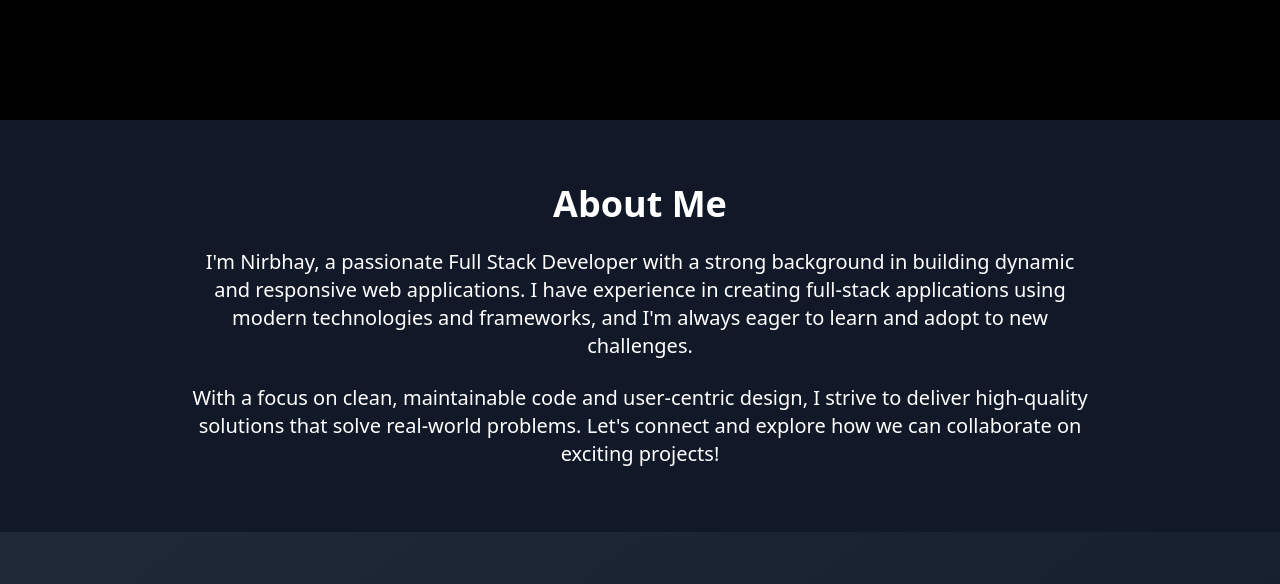
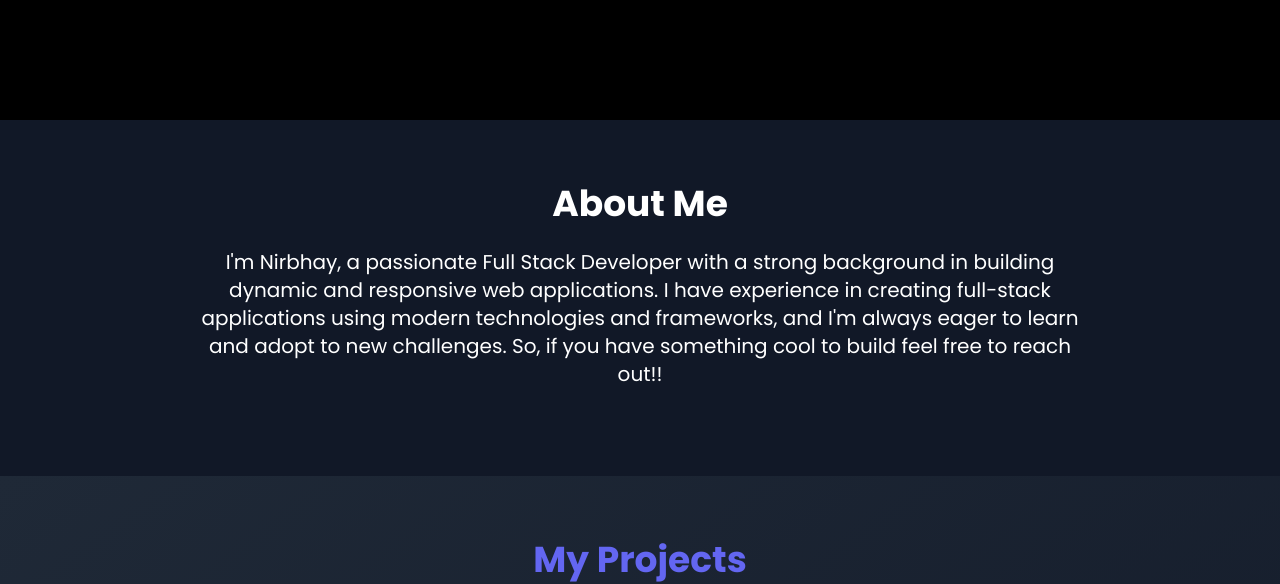
Before and after one commit to NirbhaySingh74/portfoio, a React (Vite) app: page / in a window 1280 px wide. Shown: the part 680-1264 px from the top of the page. Built offline with nearby package versions, Linux system fonts and the light colour scheme.

Commit message:
fonts added

```diff
--- a/index.html
+++ b/index.html
@@ -3,6 +3,11 @@
   <head>
     <meta charset="UTF-8" />
     <link rel="icon" type="image/svg+xml" href="../src/assets/profilePic.png" />
+    <link
+      href="https://fonts.googleapis.com/css2?family=Poppins:wght@400;500;600;700&display=swap"
+      rel="stylesheet"
+    />
+
     <meta name="viewport" content="width=device-width, initial-scale=1.0" />
     <title>Nirbhay</title>
   </head>
--- a/src/App.tsx
+++ b/src/App.tsx
@@ -9,7 +9,7 @@ import Skills from "./components/Skills";
 
 function App() {
   return (
-    <>
+    <div className="font-sans">
       <Header />
       <Hero />
       <About />
@@ -17,7 +17,7 @@ function App() {
       <Skills />
       <Contact />
       <Footer />
-    </>
+    </div>
   );
 }
 
--- a/src/components/About.tsx
+++ b/src/components/About.tsx
@@ -23,9 +23,10 @@ const About: React.FC = () => {
           background in building dynamic and responsive web applications. I have
           experience in creating full-stack applications using modern
           technologies and frameworks, and I'm always eager to learn and adopt
-          to new challenges.
+          to new challenges. So, if you have something cool to build feel free
+          to reach out!!
         </motion.p>
-        <motion.p
+        {/* <motion.p
           className="text-lg md:text-xl"
           initial={{ opacity: 0, y: 20 }}
           animate={{ opacity: 1, y: 0 }}
@@ -35,7 +36,7 @@ const About: React.FC = () => {
           strive to deliver high-quality solutions that solve real-world
           problems. Let's connect and explore how we can collaborate on exciting
           projects!
-        </motion.p>
+        </motion.p> */}
       </div>
     </section>
   );
--- a/tailwind.config.js
+++ b/tailwind.config.js
@@ -2,7 +2,11 @@
 export default {
   content: ["./index.html", "./src/**/*.{js,ts,jsx,tsx}"],
   theme: {
-    extend: {},
+    extend: {
+      fontFamily: {
+        sans: ["Poppins", "sans-serif"],
+      },
+    },
   },
   plugins: [],
 };
```
